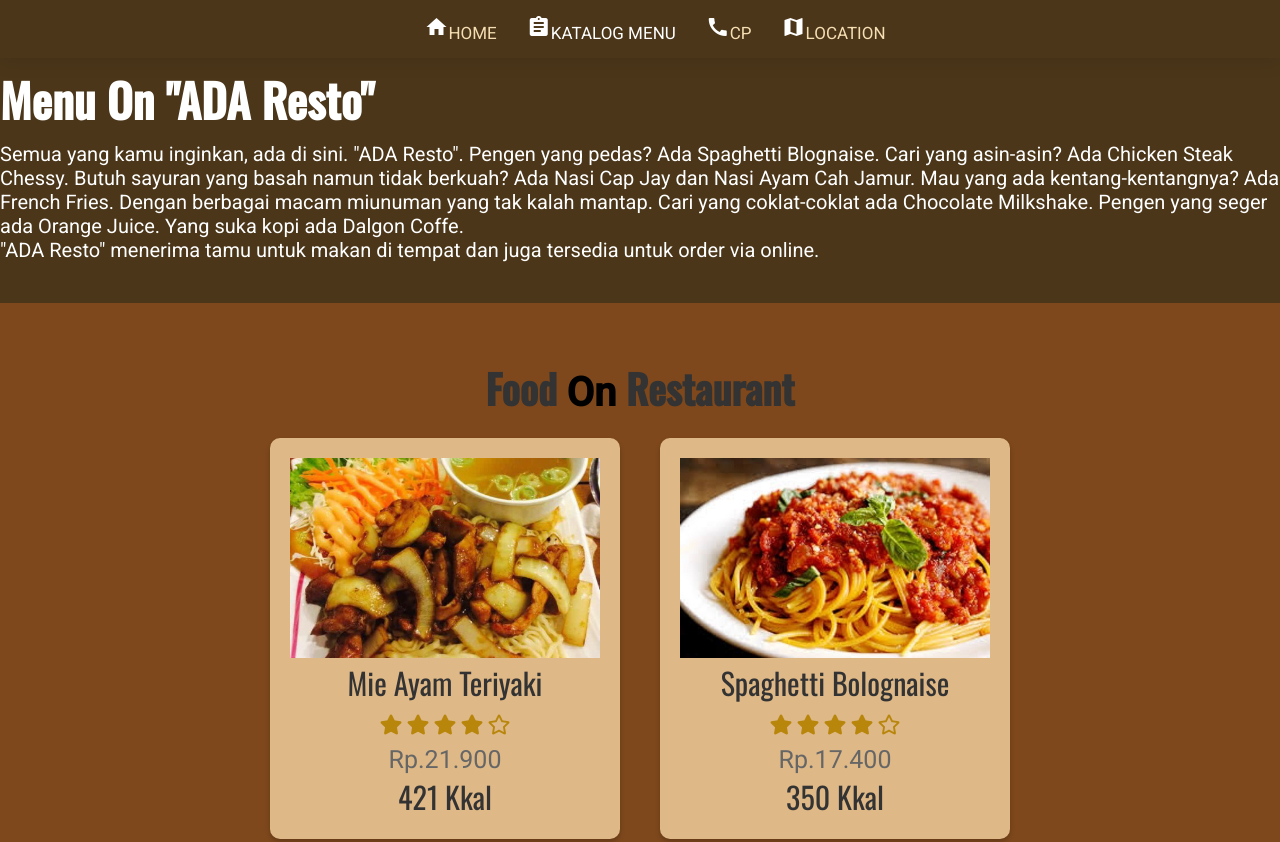
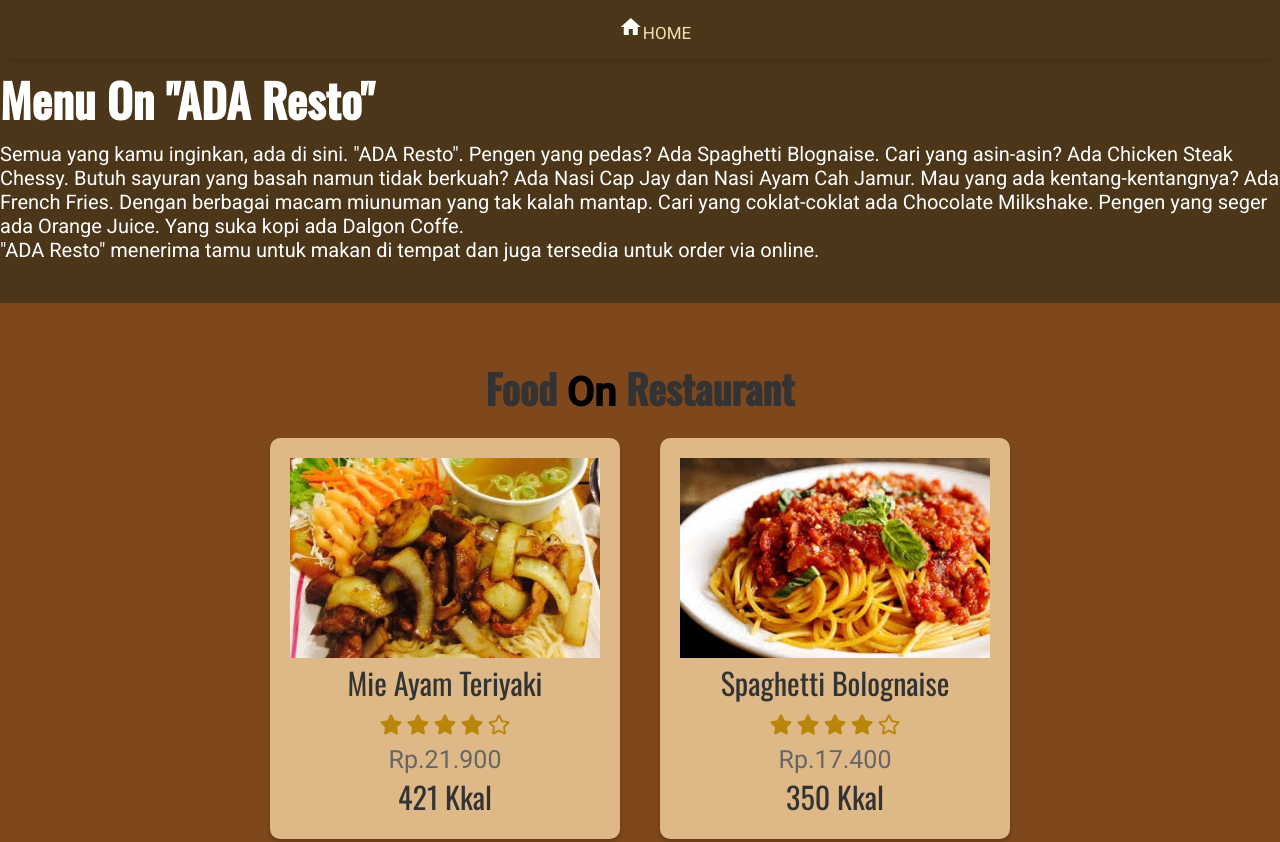
Before and after one commit to Arga-G000/Menu-restaurant, a plain HTML site: page katalogResto.html in a window 1280 px wide. Shown: the top 842 px of the page. Drawn offline with nearby package versions, Linux system fonts and the light colour scheme.

Commit message:
Update navbar katalog menu

```diff
--- a/katalogResto.html
+++ b/katalogResto.html
@@ -15,9 +15,6 @@
     <nav class="navbar">
         <ul>
             <li><a href="index.html"><i class="material-icons">home</i>HOME</a></li>
-            <li><a class="active" href="#katalog"><i class="material-icons">assignment</i>KATALOG MENU</a></li>
-            <li><a href="https://wa.me/6281232101003"><i class="material-icons">call</i>CP</a></li>
-            <li><a href="https://maps.app.goo.gl/j3sZmbqC5N9aNTnh6"><i class="material-icons">map</i>LOCATION</a></li>
         </ul>
     </nav>
 </header>
```
